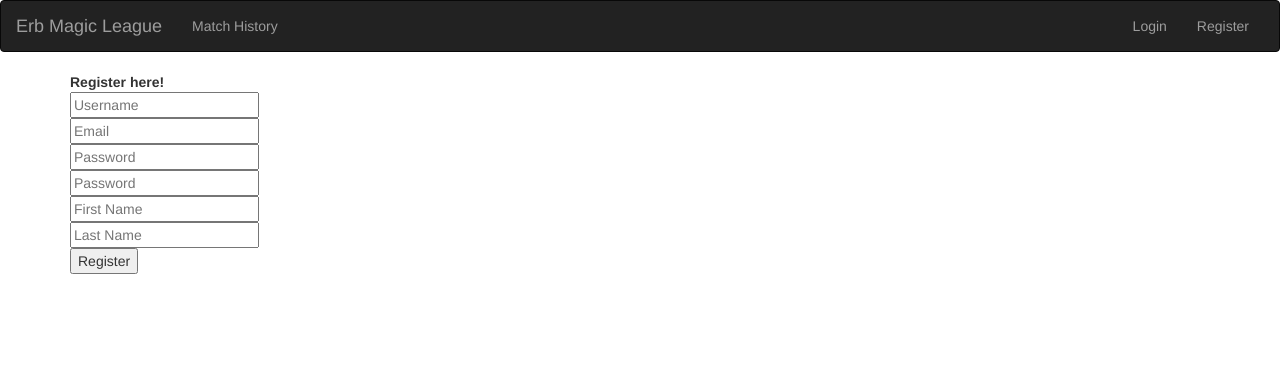
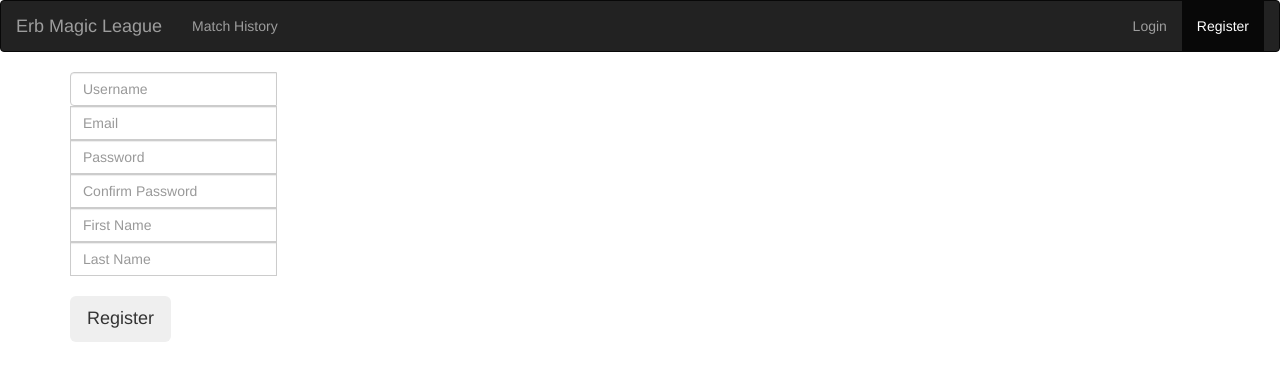
Before and after one commit to kdparker/magic_league_ladder, a Django app: page /register/ in a window 1280 px wide. Shown: the top 381 px of the page. Run offline with Django 3.2, Linux system fonts and the light colour scheme; some libraries are stand-ins or nearby versions.

```diff
--- a/elo_ladder/templates/elo_ladder/login.html
+++ b/elo_ladder/templates/elo_ladder/login.html
@@ -13,9 +13,7 @@
     {% csrf_token %}
     <div class="input-group input-group-lg">
       <input name="username" type="text" class="form-control" placeholder="Username">
-    </div>
     <br />
-    <div class="input-group input-group-lg">
       <input name="password" type="password" class="form-control" placeholder="Password">
     </div>
     <br />
--- a/elo_ladder/templates/elo_ladder/register.html
+++ b/elo_ladder/templates/elo_ladder/register.html
@@ -1,6 +1,7 @@
 {% extends "elo_ladder/base.html" %}
 
 {% block title %}Register{% endblock %}
+{% block register %}class="active"{% endblock %}
 
 {% block body %}
   {% if registered %}
@@ -11,25 +12,27 @@
         <p><strong>{{ message }}</strong></p>
       {% endfor %}
     {% endif %}
-    <strong>Register here!</strong><br />
 
         <form id="register_form" method="post" action="{% url 'register' %}"
                 enctype="multipart/form-data">
 
             {% csrf_token %}
-            <input type="text" name="username" value="" placeholder="Username">
+            <div class="input-group">
+            <input type="text" class="form-control" name="username" value="" placeholder="Username">
             <br />
-            <input type="text" name="email" value="" placeholder="Email">
+            <input type="text" class="form-control" name="email" value="" placeholder="Email">
             <br />
-            <input type="password" name="password" value="" placeholder="Password">
+            <input type="password" class="form-control" name="password" value="" placeholder="Password">
             <br />
-            <input type="password" name="confirm_password" value="" placeholder="Password">
+            <input type="password" class="form-control" name="confirm_password" value="" placeholder="Confirm Password">
             <br />
-            <input type="text" name="first_name" value="" placeholder="First Name">
+            <input type="text" class="form-control" name="first_name" value="" placeholder="First Name">
             <br />
-            <input type="text" name="last_name" value="" placeholder="Last Name">
+            <input type="text" class="form-control" name="last_name" value="" placeholder="Last Name">
             <br />
-            <input type="submit" name="submit" value="Register" />
+            </div>
+            <br />
+            <button type="submit" class="btn btn-lg">Register</button>
         </form>
   {% endif %}
 {% endblock %}
--- a/elo_ladder/templates/elo_ladder/standings.html
+++ b/elo_ladder/templates/elo_ladder/standings.html
@@ -8,10 +8,10 @@
     <p><strong>{{ message }}</strong></p>
   {% endfor %}
 {% endif %}
-<table>
+<table class="table table-striped table-bordered table-hover">
   <thead>
     <tr>
-      <th class="table-title" colspan="3">Current Standings</th>
+      <th colspan="3">Current Standings</th>
     <tr>
       <th>Player</th>
       <th>Rating</th>
```
